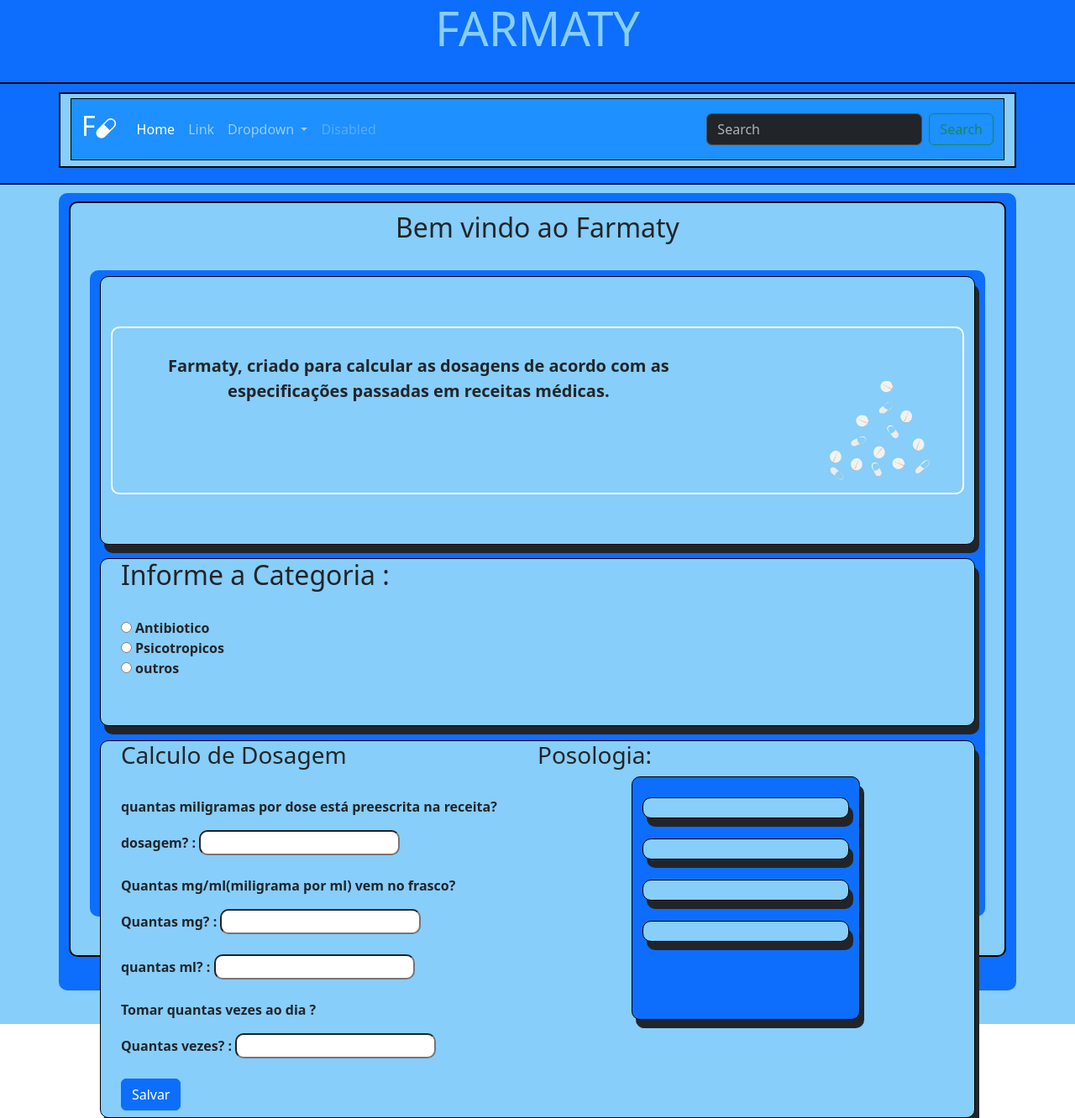
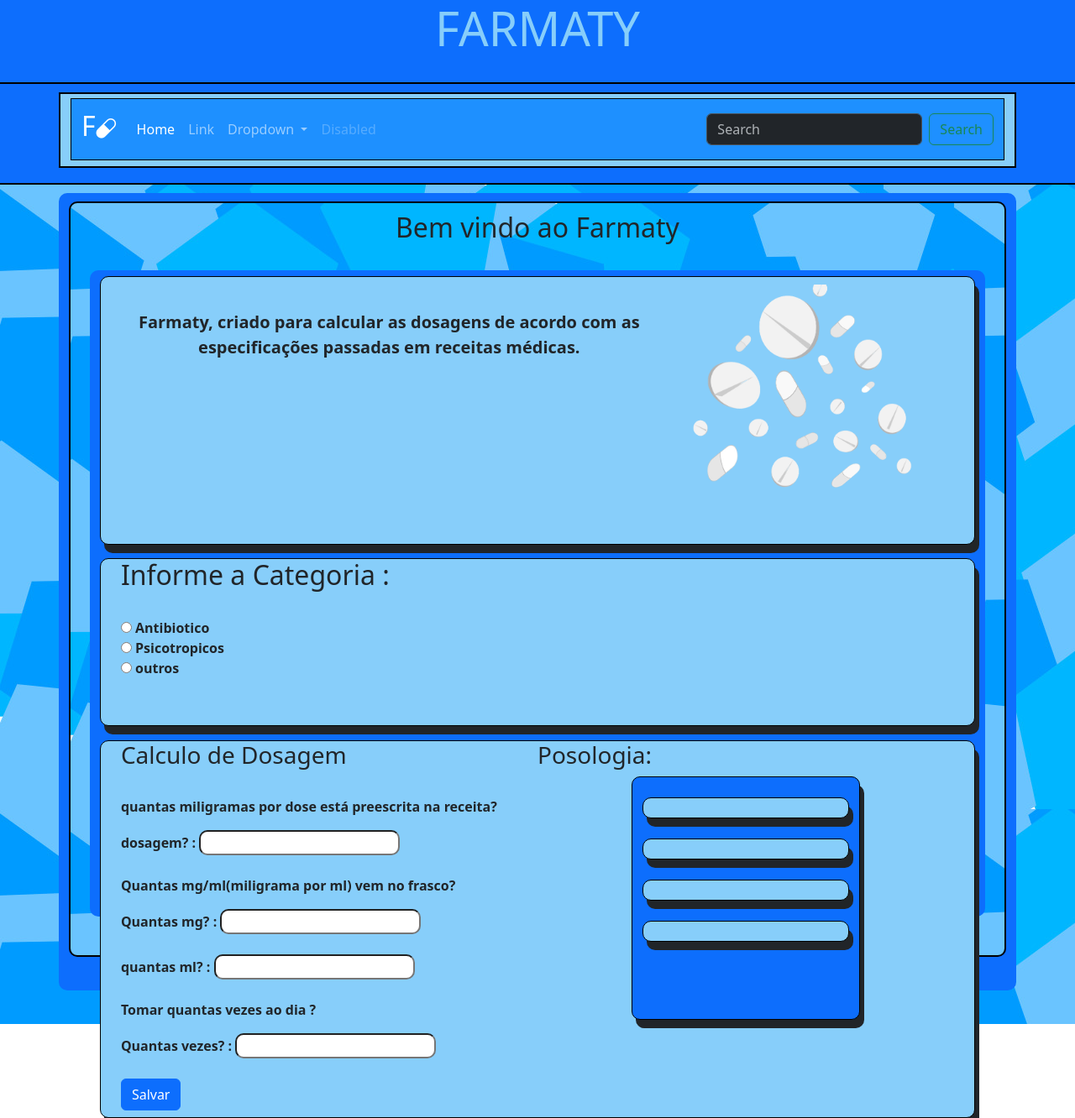
Before and after one commit to Anaellen123/Farmaty, a Flask app: page / in a window 1280 px wide. Shown: the whole page at 84% size. Run offline with Flask 3, Linux system fonts and the light colour scheme; some libraries are stand-ins or nearby versions.

Commit message:
Twenty-fourth commit

```diff
--- a/static/style2.css
+++ b/static/style2.css
@@ -1,8 +1,9 @@
 #bottom{
-    background-color: #87CEFA;
+    background-image: url("./img/banner.jpg");
     height: 1000px;
 }
 #aspecto_borda {
+
     position: relative;
     top: 10px;
     border-radius: 10px;
@@ -12,7 +13,7 @@
 #conteudo{
     width: 100%;
     height: 900px;
-    background-color:#87CEFA;
+    background-image: url("./img/banner.jpg");
     position: relative;
     top: 10px;
     border: solid 2px #000;
@@ -64,16 +65,14 @@
     align-items: center;
 }
 #info_borda{
-    height: 200px;
+    height: 300px;
     width: 100%;
-    border: 2px solid #fff;
-    border-radius: 10px;
     display: flex;
 
 }
 #info img {
 
-    height: 200px;
+    height: 250px;
 }
 #info p{
      position: relative;
@@ -87,7 +86,8 @@
 
 #section1{
     height: 770px;
-    background-color: #E0FFFF;
+    ;
+
     width: 98%;
     position: relative;
     top: 10px;
--- a/templates/index.html
+++ b/templates/index.html
@@ -22,7 +22,7 @@
                              passadas em receitas médicas.</strong>
 
                      </p>
-                     <img src="../static/img/pilulas.png">
+                     <img src="../static/img/pilulas-fundo_nulo.png">
 
                  </div>
              </div>
```
Also changed, not shown: static/img/banner.jpg (added), static/img/pilulas-fundo_nulo.png (added), static/img/pilulas.jpg (added), static/img/pilulas.png (deleted), static/img/poli-pilulas.jpg (added).
